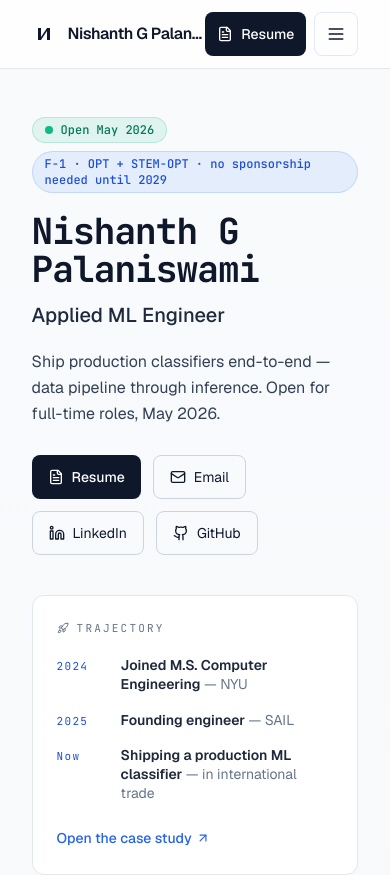
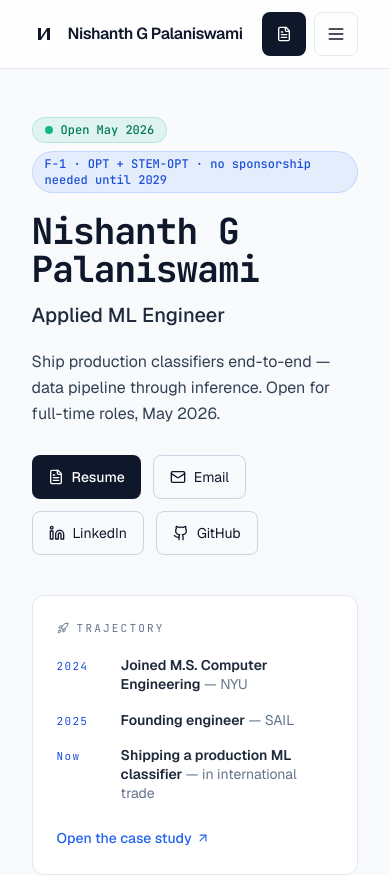
Before and after one commit to Nishanth-G-Palaniswami/Nishanth-G-Palaniswami-Portfolio, a React (Vite) app: page / in a window 390 px wide. Shown: the top 875 px of the page. Built offline with nearby package versions, Linux system fonts and the light colour scheme.

Commit message:
fix(mobile): icon-only Resume button on narrow viewports

```diff
--- a/src/App.jsx
+++ b/src/App.jsx
@@ -359,9 +359,11 @@ export default function Portfolio() {
               href={LINKS.resume}
               target="_blank"
               rel="noreferrer"
-              className={`inline-flex items-center gap-2 rounded-lg bg-slate-900 dark:bg-white text-white dark:text-slate-900 px-3 sm:px-4 h-11 md:h-9 text-sm font-medium hover:opacity-90 transition-opacity ${focusRing}`}
+              aria-label="Resume"
+              className={`inline-flex items-center justify-center gap-2 rounded-lg bg-slate-900 dark:bg-white text-white dark:text-slate-900 h-11 md:h-9 w-11 sm:w-auto sm:px-4 text-sm font-medium hover:opacity-90 transition-opacity ${focusRing}`}
             >
-              <FileText className="h-4 w-4" aria-hidden="true" /> Resume
+              <FileText className="h-4 w-4" aria-hidden="true" />
+              <span className="hidden sm:inline">Resume</span>
             </a>
 
             {/* Mobile menu toggle */}
```
